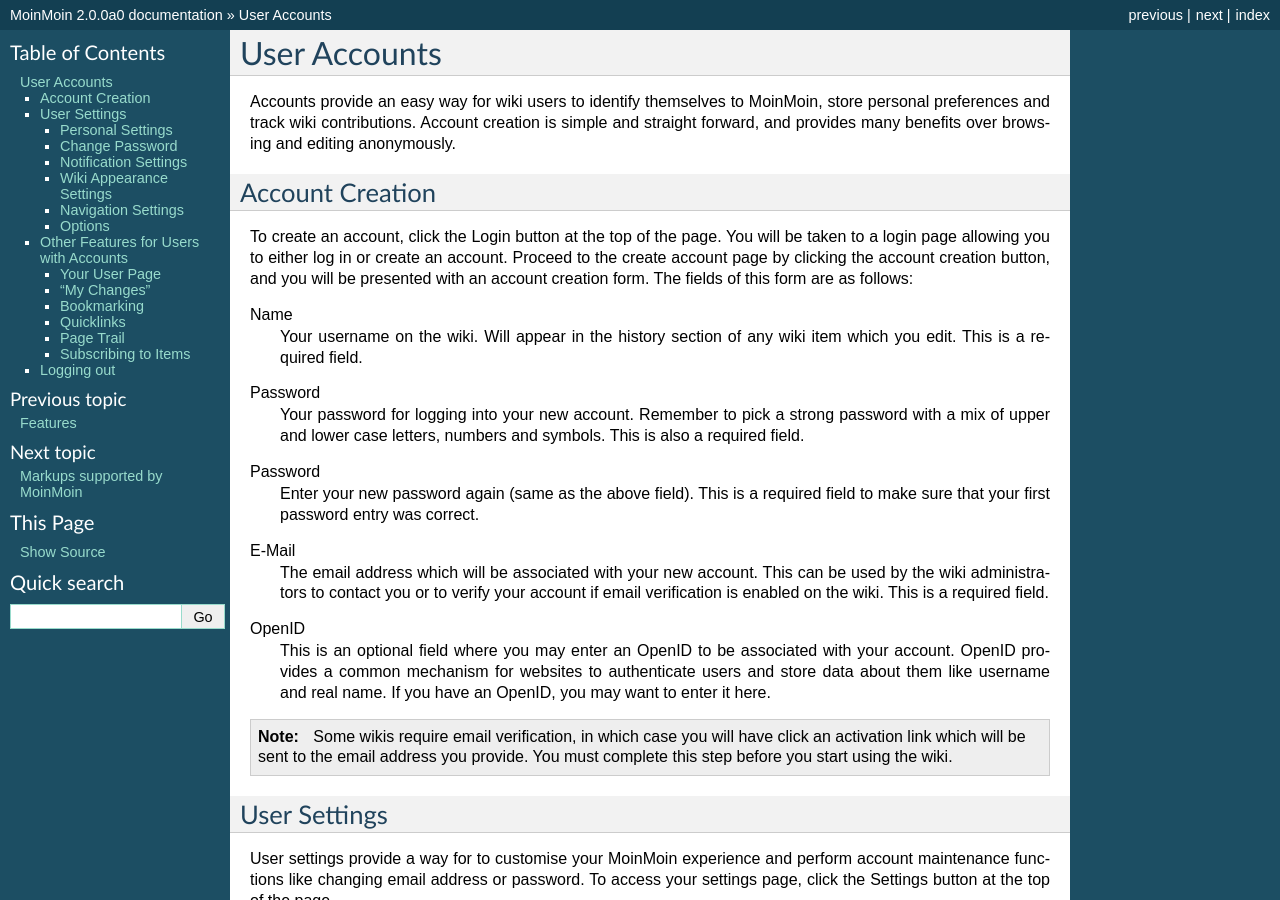
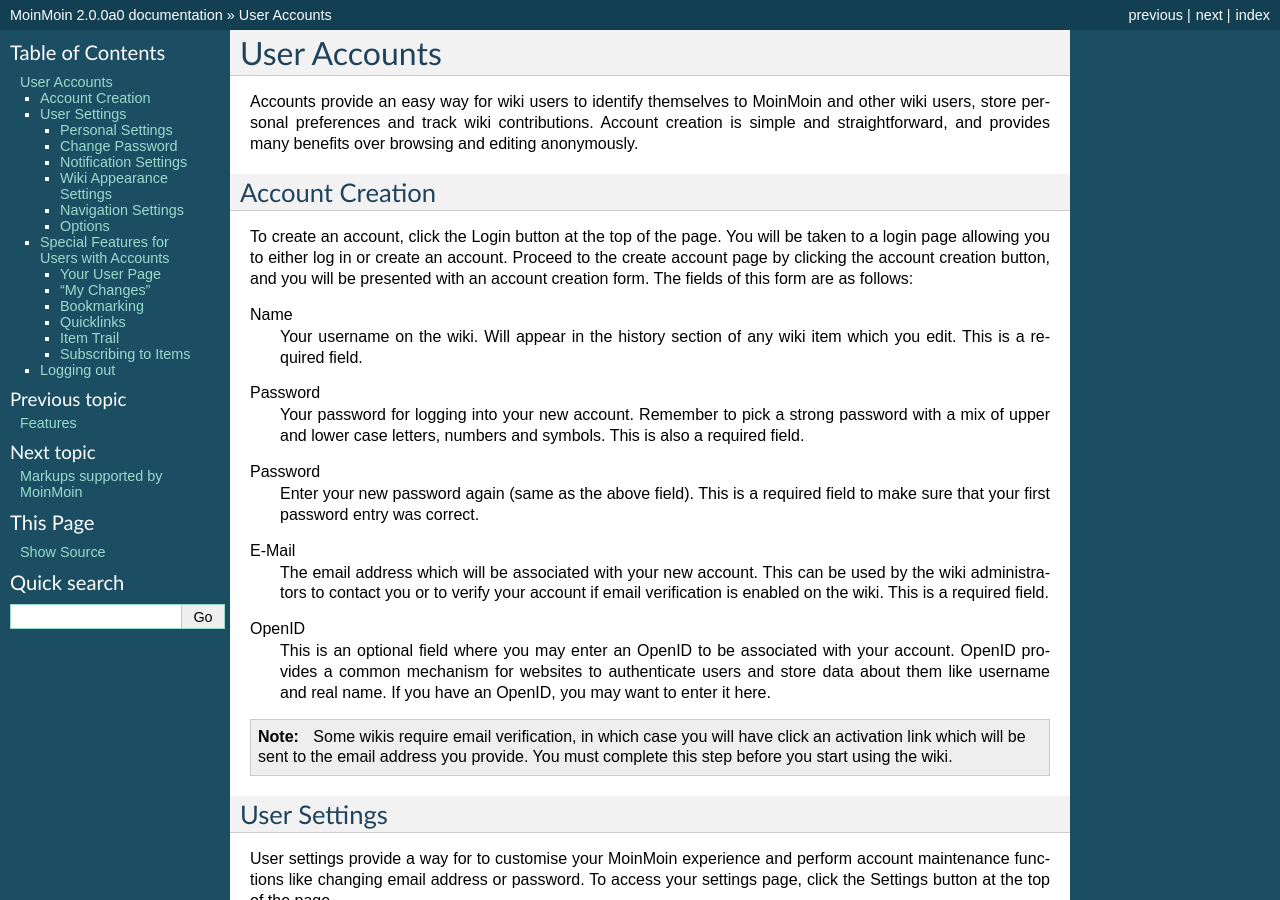
Before and after one commit to mirror/moin-2.0, a Sphinx documentation site: the page built from docs/user/accounts.rst, in a window 1280 px wide and 900 px high. Built offline with Sphinx 7.4.7, drawn with Linux system fonts in a browser that asks for light colours; pages that are not in the unit, such as notebooks, are missing from menus; some of the changed text lies outside the part shown.

Commit message:
Add thomaswaldmann's wiki edits

```diff
--- a/docs/user/accounts.rst
+++ b/docs/user/accounts.rst
@@ -2,9 +2,9 @@
 User Accounts
 =============
 
-Accounts provide an easy way for wiki users to identify themselves to MoinMoin, store personal
-preferences and track wiki contributions. Account creation is simple and straight forward, and
-provides many benefits over browsing and editing anonymously.
+Accounts provide an easy way for wiki users to identify themselves to MoinMoin and other wiki users,
+store personal preferences and track wiki contributions. Account creation is simple and
+straightforward, and provides many benefits over browsing and editing anonymously.
 
 Account Creation
 ================
@@ -155,8 +155,8 @@
  history pages of items you have edited, but you will no longer be able to log in using your
  account.
 
-Other Features for Users with Accounts
-======================================
+Special Features for Users with Accounts
+========================================
 
 Your User Page
 --------------
@@ -209,10 +209,10 @@
 Quicklinks are associated with your account, so you will be able to access them from anywhere by simply
 logging into the wiki.
 
-Page Trail
+Item Trail
 ----------
 
-The page trail appears at the top of each page and lists previous pages which you have visited. Users
+The item trail appears at the top of each page and lists previous items which you have visited. Users
 with accounts may view this trail wherever they log in, whereas anonymous users have a different trail
 on each computer that they visit.
 
```
